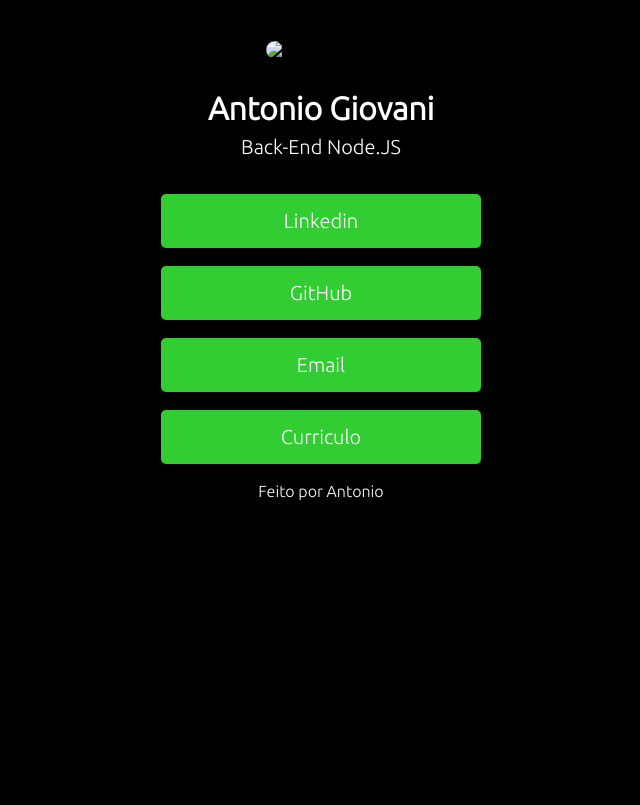
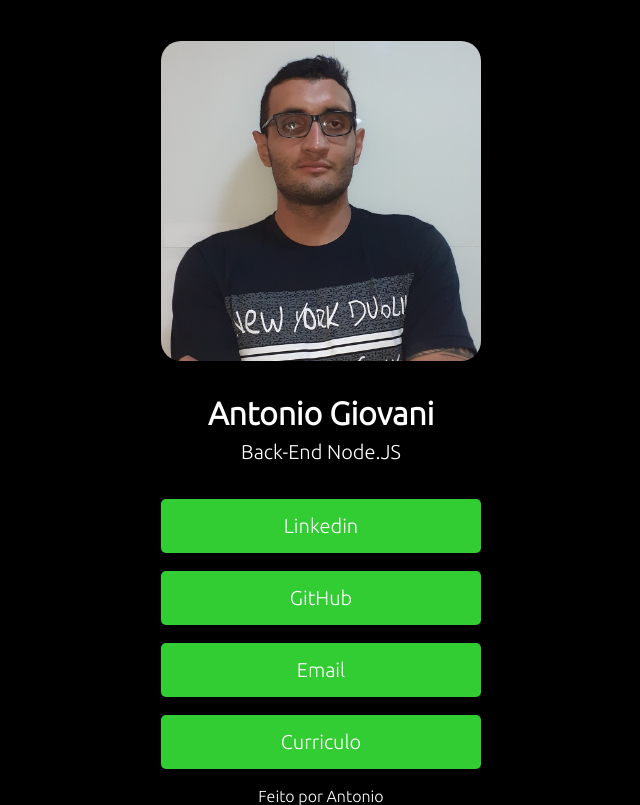
Before and after one commit to antonioaraujo-dev/my-links, a plain HTML site: page index.html in a window 1280 px wide. Shown: the whole page, without its empty margins (319-959 px from the left). Drawn offline with Linux system fonts and the light colour scheme; the site is published under a folder, as on GitHub Pages, so addresses that start at the root find nothing.

Commit message:
Add files via upload

```diff
--- a/index.html
+++ b/index.html
@@ -12,7 +12,7 @@
 <body>
 
     <div class="container">
-        <img src="/images/perfil.jpg" alt="foto de perfil">
+        <img src="./images/perfil.jpg" alt="foto de perfil">
         <h1>Antonio Giovani</h1>
         <p>Back-End Node.JS</p>
 
```
